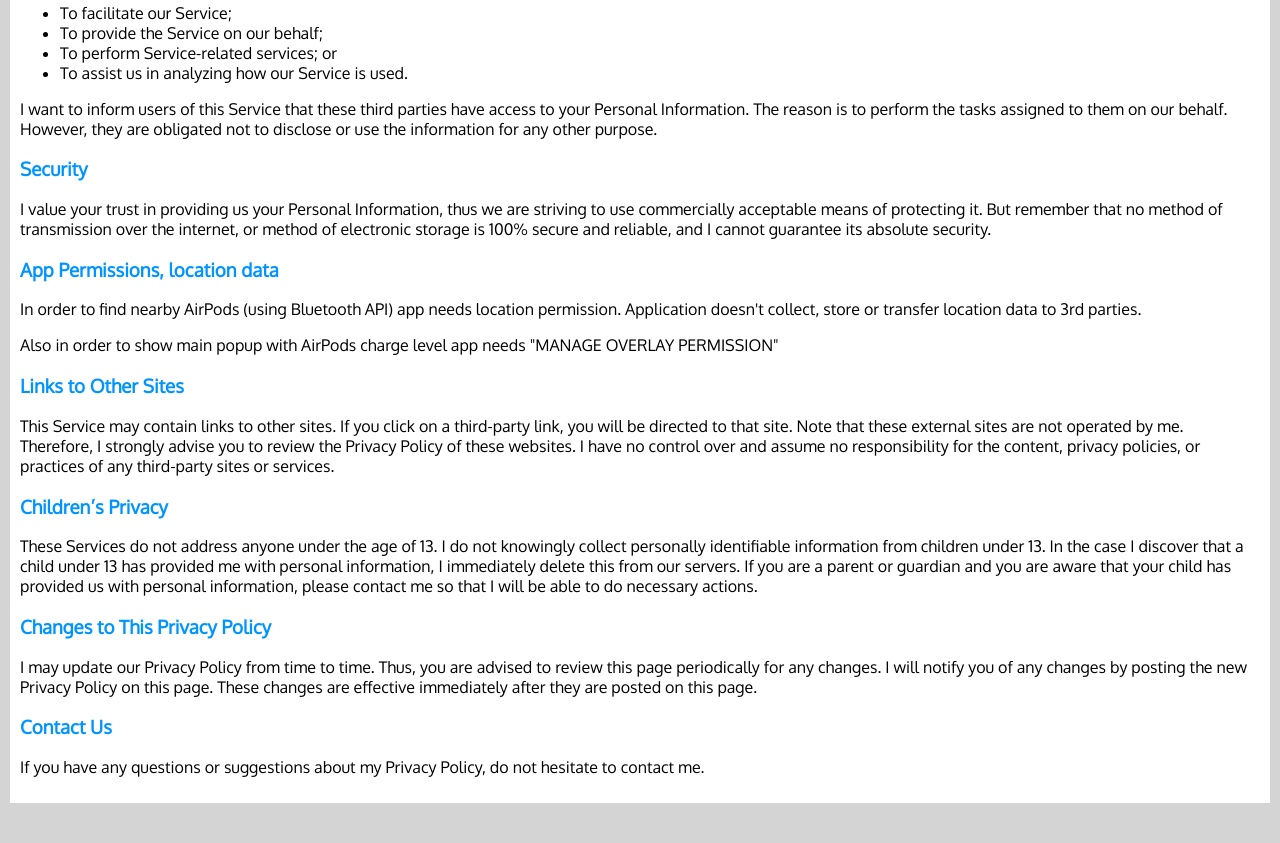
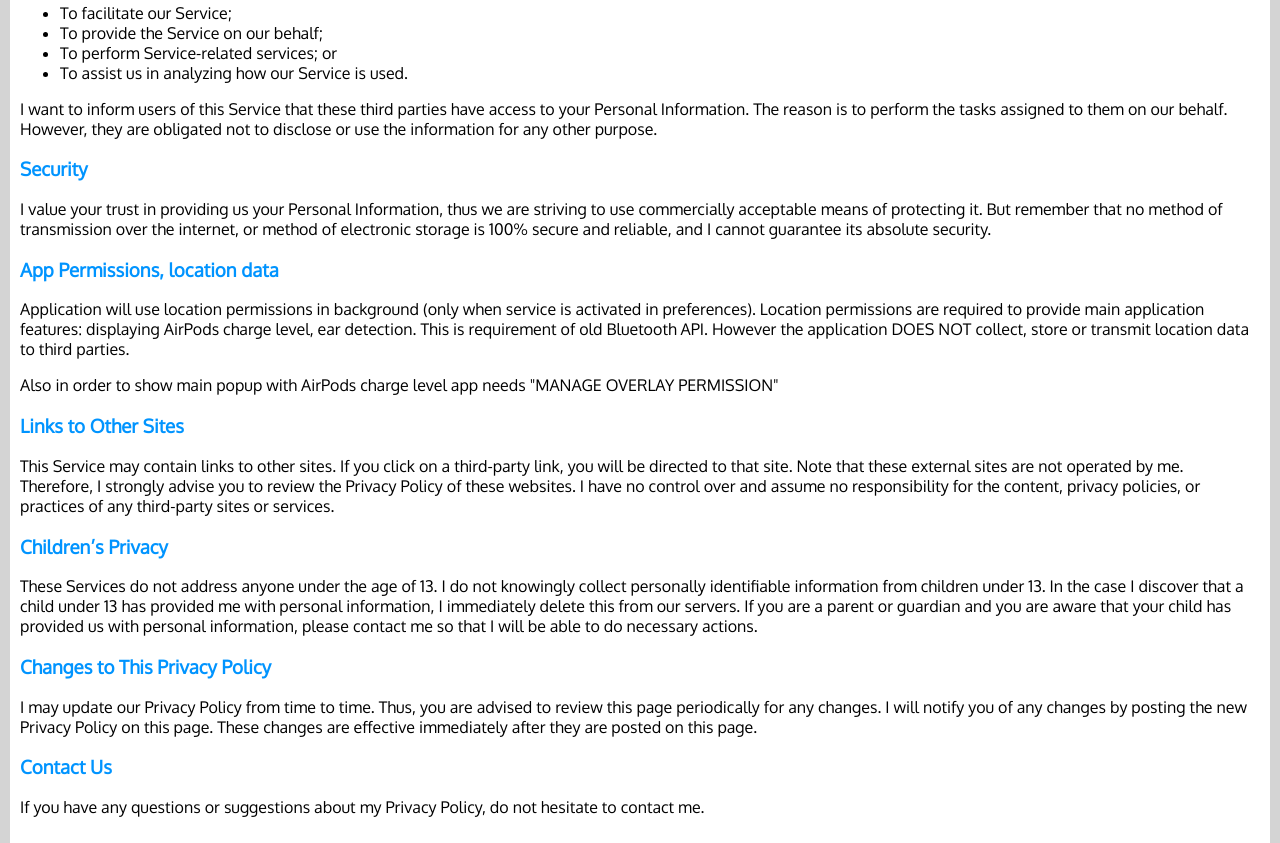
Before and after one commit to imayka/imayka.github.io, a plain HTML site: page andropods/privacy_policy.html in a window 1280 px wide. Shown: the part 972-1815 px from the top of the page. Before the commit the page ends 1775 px from the top, so only its background shows below. Drawn offline with Linux system fonts and the light colour scheme.

Commit message:
Change prominent disclosure

```diff
--- a/andropods/privacy_policy.html
+++ b/andropods/privacy_policy.html
@@ -109,7 +109,7 @@
         App Permissions, location data
     </h3>
     <p>
-        In order to find nearby AirPods (using Bluetooth API) app needs location permission. Application doesn't collect, store or transfer location data to 3rd parties.
+        Application will use location permissions in background (only when service is activated in preferences). Location permissions are required to provide  main application features: displaying AirPods charge level, ear detection. This is requirement of old Bluetooth API. However the application DOES NOT collect, store or transmit location data to third parties.
     </p>
     <p>
         Also in order to show main popup with AirPods charge level app needs "MANAGE OVERLAY PERMISSION"
```
